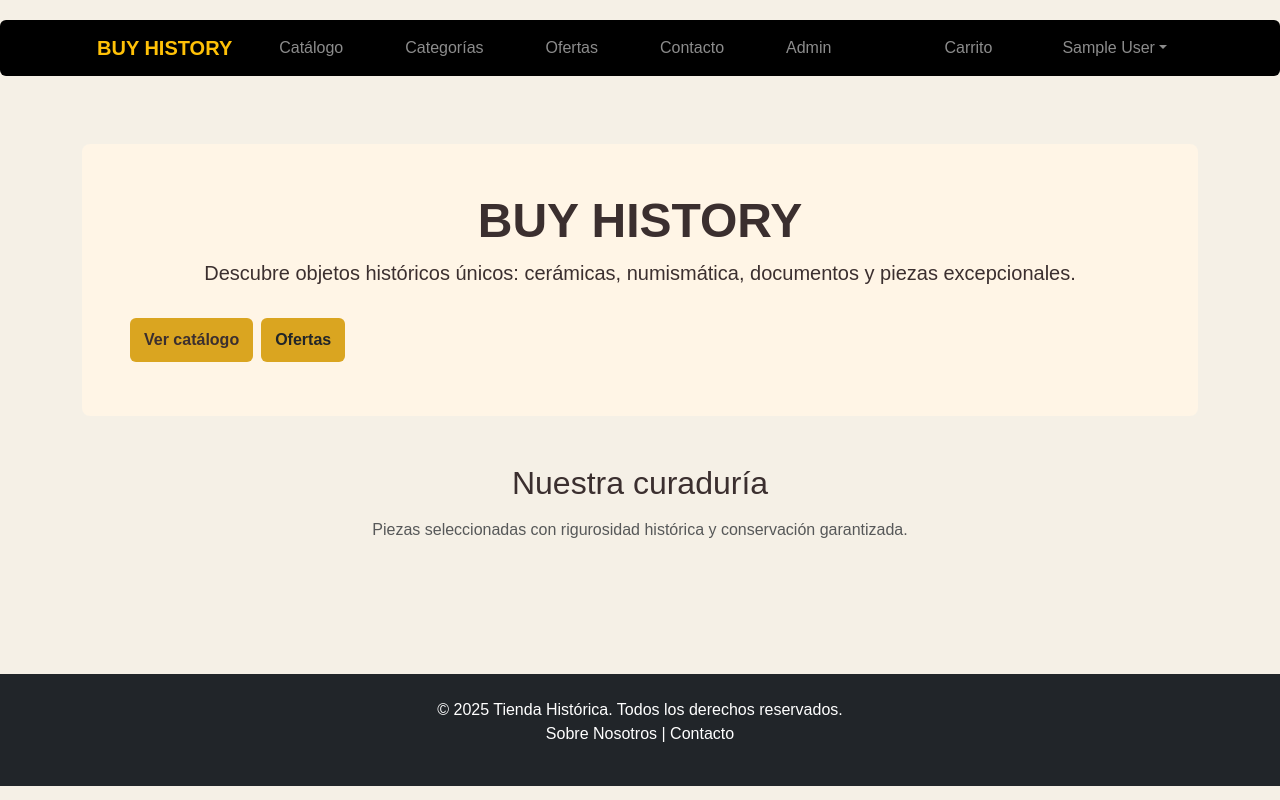
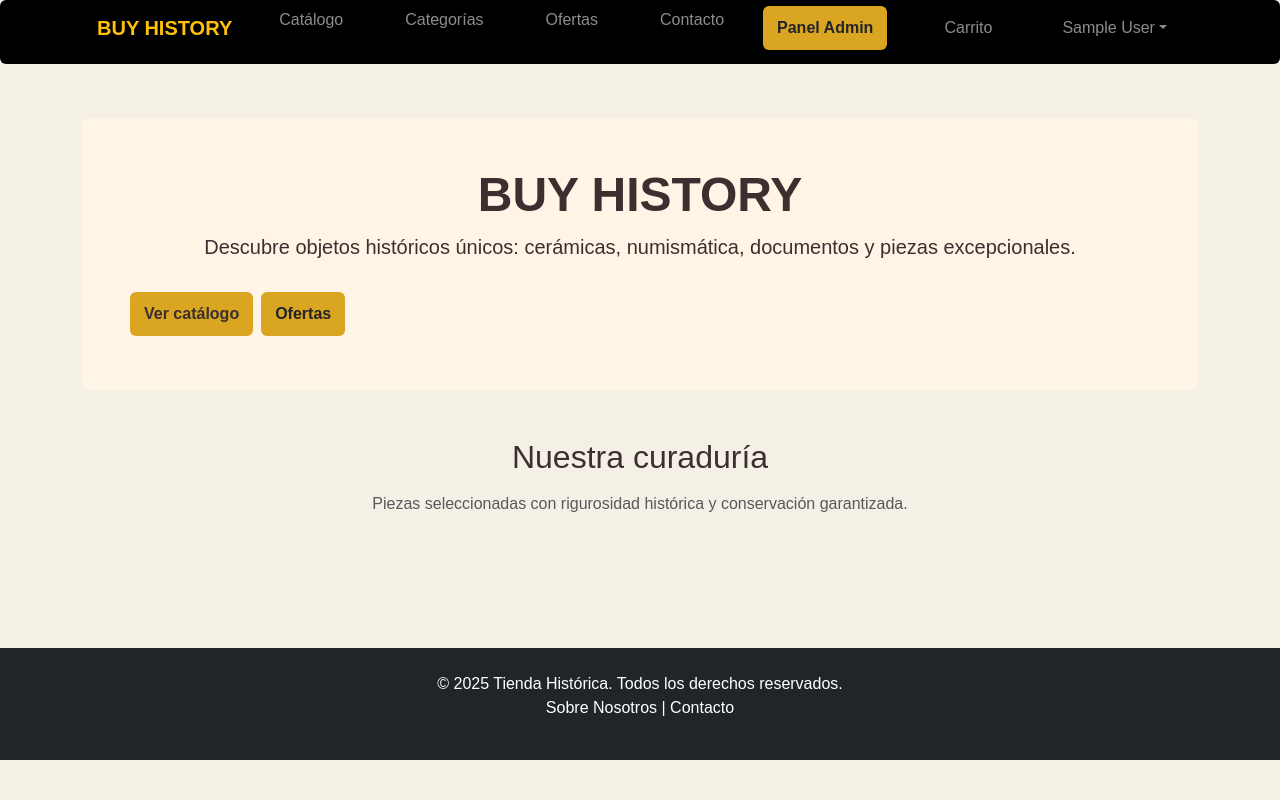
Before and after one commit to juanjosesoto29/BuyHistoryV2, a React (Vite) app: page / in a window 1280 px wide. Built offline with nearby package versions, Linux system fonts and the light colour scheme; sample sign-in values are in the browser's storage.

Commit message:
cambios varios

```diff
--- a/src/components/NavBar.jsx
+++ b/src/components/NavBar.jsx
@@ -8,16 +8,27 @@ export default function NavBar() {
   const [isAdmin, setIsAdmin] = useState(false)
 
   useEffect(() => {
-    try {
+    const handleStorageChange = () => {
       const u = JSON.parse(localStorage.getItem('bh_user'))
       setUser(u || null)
       const flag = JSON.parse(localStorage.getItem('bh_isAdmin') || 'false')
       setIsAdmin(!!u?.isAdmin || flag)
-    } catch {
-      setUser(null)
-      setIsAdmin(false)
     }
+
+    window.addEventListener('storage', handleStorageChange)
+    handleStorageChange()
+
+    return () => window.removeEventListener('storage', handleStorageChange)
   }, [])
+
+  {user && isAdmin && (
+  <li className="nav-item">
+    <NavLink to="/admin" className="btn btn-warning ms-2 text-dark fw-semibold">
+      Panel Admin
+    </NavLink>
+  </li>
+)}
+
 
   const link = ({ isActive }) =>
     `nav-link px-3 ${isActive ? 'active border-bottom border-2 border-warning' : ''}`
@@ -25,45 +36,100 @@ export default function NavBar() {
   return (
     <nav className="navbar navbar-expand-lg navbar-dark bg-black">
       <div className="container">
-        <NavLink to="/" className="navbar-brand fw-bold text-warning">BUY HISTORY</NavLink>
+        <NavLink to="/" className="navbar-brand fw-bold text-warning">
+          BUY HISTORY
+        </NavLink>
 
-        <button className="navbar-toggler" type="button" data-bs-toggle="collapse" data-bs-target="#navBH">
+        <button
+          className="navbar-toggler"
+          type="button"
+          data-bs-toggle="collapse"
+          data-bs-target="#navBH"
+        >
           <span className="navbar-toggler-icon"></span>
         </button>
 
         <div id="navBH" className="collapse navbar-collapse">
           <ul className="navbar-nav me-auto mb-2 mb-lg-0">
-            <li className="nav-item"><NavLink to="/catalogo" className={link}>Catálogo</NavLink></li>
-            <li className="nav-item"><NavLink to="/categorias" className={link}>Categorías</NavLink></li>
-            <li className="nav-item"><NavLink to="/ofertas" className={link}>Ofertas</NavLink></li>
-            <li className="nav-item"><NavLink to="/contacto" className={link}>Contacto</NavLink></li>
-            {isAdmin && (
-              <li className="nav-item"><NavLink to="/admin" className={link}>Admin</NavLink></li>
+            <li className="nav-item">
+              <NavLink to="/catalogo" className={link}>
+                Catálogo
+              </NavLink>
+            </li>
+            <li className="nav-item">
+              <NavLink to="/categorias" className={link}>
+                Categorías
+              </NavLink>
+            </li>
+            <li className="nav-item">
+              <NavLink to="/ofertas" className={link}>
+                Ofertas
+              </NavLink>
+            </li>
+            <li className="nav-item">
+              <NavLink to="/contacto" className={link}>
+                Contacto
+              </NavLink>
+            </li>
+
+            {/* ✅ BOTÓN ADMIN visible solo si está logueado y es admin */}
+            {user && isAdmin && (
+              <li className="nav-item">
+                <NavLink to="/admin" className="btn btn-warning ms-2 text-dark fw-semibold">
+                  Panel Admin
+                </NavLink>
+              </li>
             )}
           </ul>
 
           <ul className="navbar-nav align-items-lg-center">
             <li className="nav-item me-2">
               <NavLink to="/carrito" className={link}>
-                Carrito {count > 0 && <span className="badge bg-warning text-dark ms-2">{count}</span>}
+                Carrito{' '}
+                {count > 0 && (
+                  <span className="badge bg-warning text-dark ms-2">{count}</span>
+                )}
               </NavLink>
             </li>
 
             {!user ? (
               <li className="nav-item">
-                <NavLink to="/login" className={link}>Ingresar</NavLink>
+                <NavLink to="/login" className={link}>
+                  Ingresar
+                </NavLink>
               </li>
             ) : (
               <li className="nav-item dropdown">
-                <Link className="nav-link dropdown-toggle px-3" data-bs-toggle="dropdown" to="#" role="button">
+                <Link
+                  className="nav-link dropdown-toggle px-3"
+                  data-bs-toggle="dropdown"
+                  to="#"
+                  role="button"
+                >
                   {user.name || 'Mi cuenta'}
                 </Link>
                 <ul className="dropdown-menu dropdown-menu-end">
-                  <li><Link className="dropdown-item" to="/cuenta">Perfil</Link></li>
-                  {isAdmin && <li><Link className="dropdown-item" to="/admin">Panel Admin</Link></li>}
+                  <li>
+                    <Link className="dropdown-item" to="/cuenta">
+                      Perfil
+                    </Link>
+                  </li>
+                  {isAdmin && (
+                    <li>
+                      <Link className="dropdown-item" to="/admin">
+                        Panel Admin
+                      </Link>
+                    </li>
+                  )}
                   <li><hr className="dropdown-divider" /></li>
                   <li>
-                    <button className="dropdown-item" onClick={() => { localStorage.removeItem('bh_user'); location.href='/' }}>
+                    <button
+                      className="dropdown-item"
+                      onClick={() => {
+                        localStorage.removeItem('bh_user')
+                        location.href = '/'
+                      }}
+                    >
                       Cerrar sesión
                     </button>
                   </li>
--- a/src/pages/Login.jsx
+++ b/src/pages/Login.jsx
@@ -23,11 +23,19 @@ export default function Login() {
     }
 
     //  Si todo está bien, guardar usuario y redirigir
-    const user = { name: form.email.split('@')[0], email: form.email }
+// Si el correo es admin, marcamos como administrador
+    const isAdmin = form.email === 'admin@gmail.com'
+
+// Guardamos usuario y rol en localStorage
+    const user = { name: form.email.split('@')[0], email: form.email, isAdmin }
     localStorage.setItem('bh_user', JSON.stringify(user))
-    alert('Inicio de sesión exitoso.')
-    nav('/cuenta')
+    localStorage.setItem('bh_isAdmin', JSON.stringify(isAdmin))
+
+alert('Inicio de sesión exitoso.')
+nav('/cuenta')
+
   }
+
 
   return (
     <div className="contact-page"> {/* contenedor centrado */}
--- a/src/styles/index.css
+++ b/src/styles/index.css
@@ -5,9 +5,24 @@
 html, body, #root { height: 100%; }
 body { margin: 0; }
 
+/* Elimina márgenes globales */
+body {
+  margin: 0;
+  padding: 0;
+}
+
+/* Navbar fija, pegada al tope */
 .navbar {
-  position: static;
+  position: fixed;
   top: 0;
+  left: 0;
   width: 100%;
   z-index: 1000;
+  margin: 0;
+  padding-top: 0;
 }
+
+/* Evita que el contenido quede oculto detrás de la navbar */
+main {
+  margin-top: 70px; /* ajusta según la altura de tu navbar */
+}
```
Also changed, not shown: src/data.products.json (added, +74 -0 lines).
